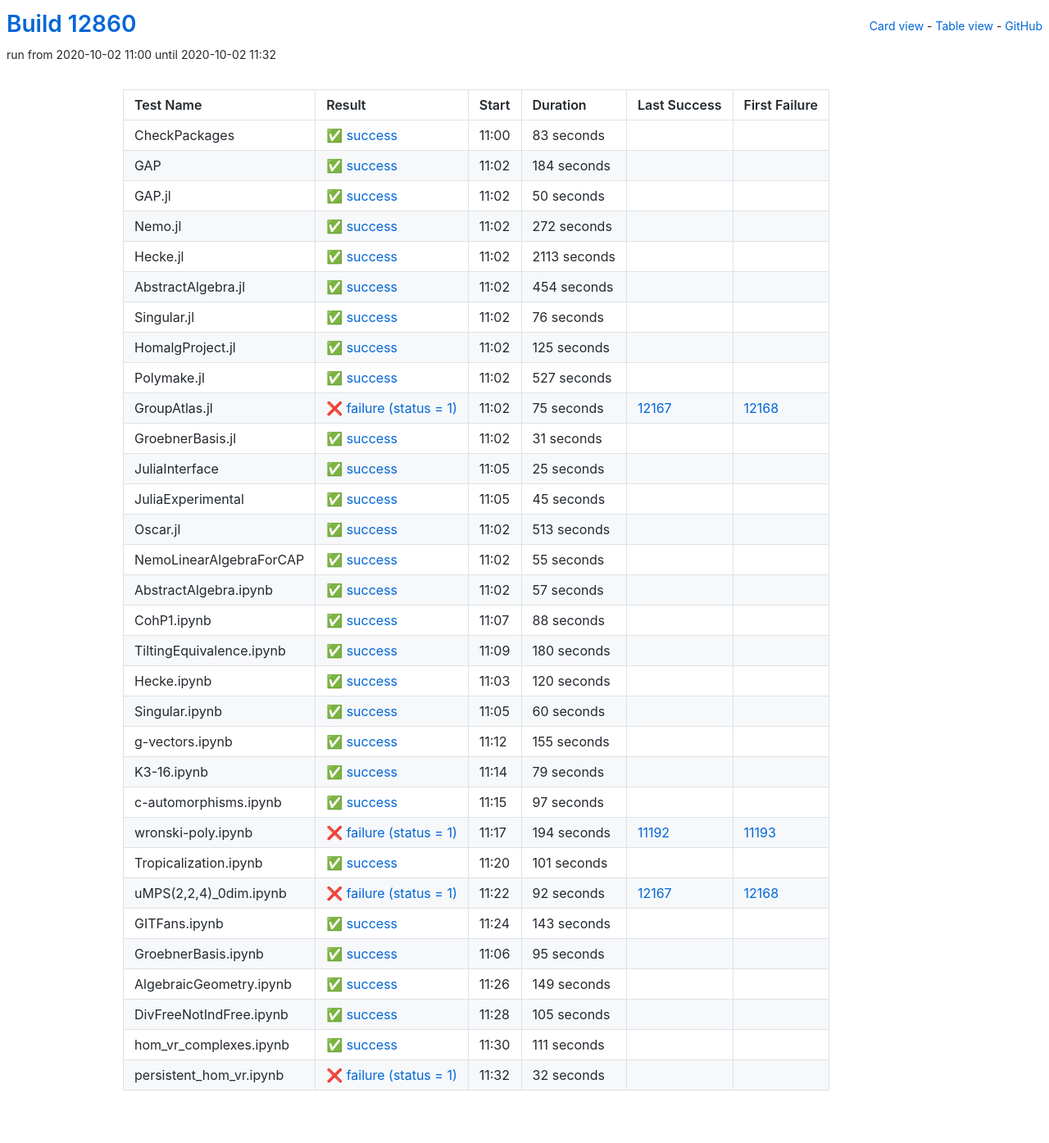
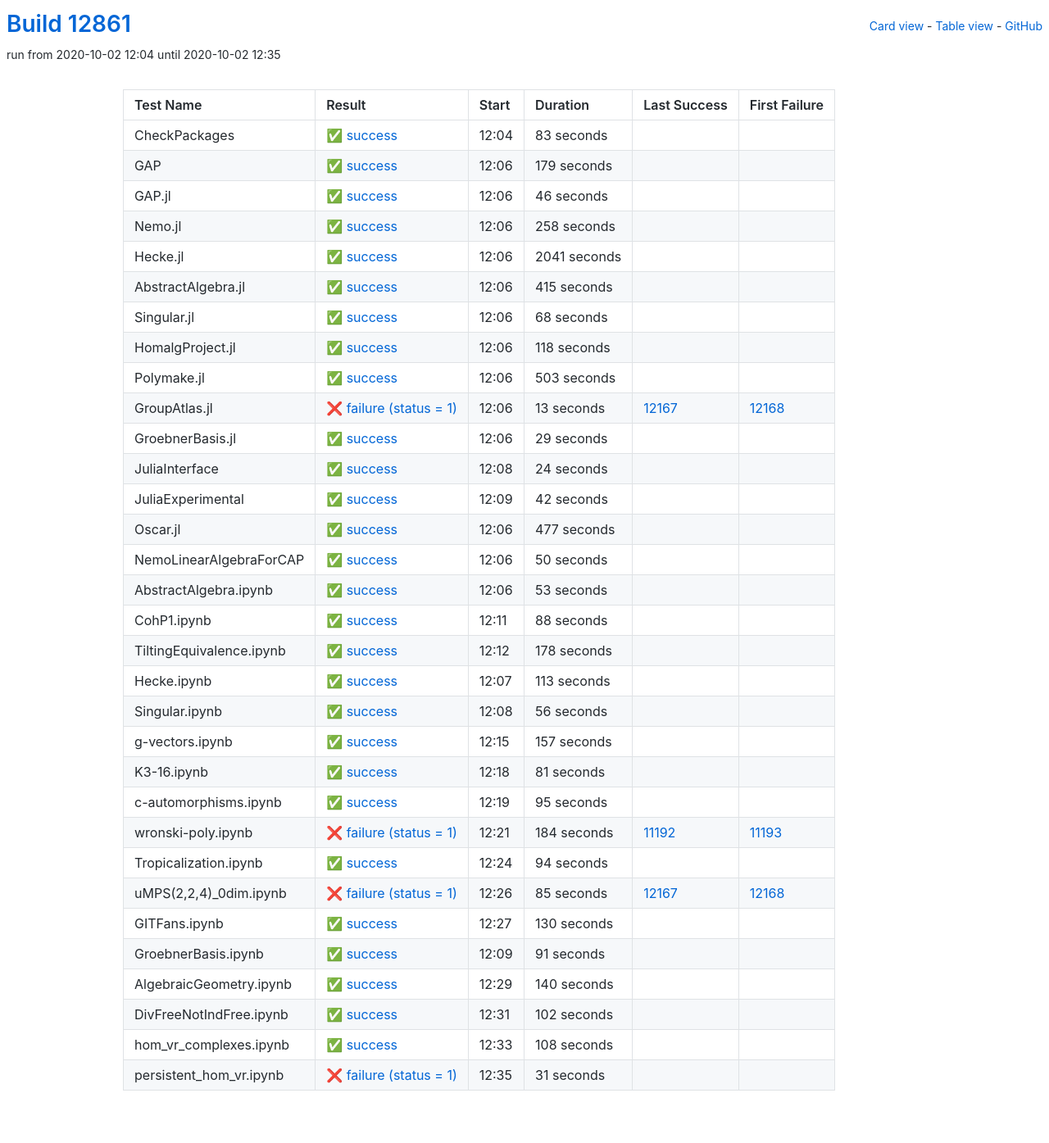
Before and after one commit to oscar-system/oscar-ci-status, a Jekyll site: the page built from table.html, in a window 1280 px wide. Shown: the whole page at 82% size. Built offline with Jekyll 4.4.1, drawn with Linux system fonts in a browser that asks for light colours.

Commit message:
Build #12861

```diff
--- a/_data/ci.yml
+++ b/_data/ci.yml
@@ -1,6 +1,6 @@
 ---
-build: 12860
-build_url: https://oscarci.mathematik.uni-kl.de/job/oscar/12860/
+build: 12861
+build_url: https://oscarci.mathematik.uni-kl.de/job/oscar/12861/
 job: oscar
 organization: oscar-system
 repo: oscar-ci-status
@@ -8,8 +8,8 @@
 tests:
 - name: CheckPackages
   id: checkpackages
-  log: https://oscarci.mathematik.uni-kl.de/job/oscar/12860/artifact/logs/build-12860/CheckPackages.log
-  start: 2020-10-02 11:00
+  log: https://oscarci.mathematik.uni-kl.de/job/oscar/12861/artifact/logs/build-12861/CheckPackages.log
+  start: 2020-10-02 12:04
   success: true
   exitcode: 0
   status: success
@@ -20,20 +20,164 @@
   first_failure_url:
 - name: GAP
   id: gap
-  log: https://oscarci.mathematik.uni-kl.de/job/oscar/12860/artifact/logs/build-12860/GAP.log
-  start: 2020-10-02 11:02
+  log: https://oscarci.mathematik.uni-kl.de/job/oscar/12861/artifact/logs/build-12861/GAP.log
+  start: 2020-10-02 12:06
   success: true
   exitcode: 0
   status: success
-  duration: 184
+  duration: 179
   last_success: false
   last_success_url:
   first_failure: false
   first_failure_url:
 - name: GAP.jl
   id: gap-jl
-  log: https://oscarci.mathematik.uni-kl.de/job/oscar/12860/artifact/logs/build-12860/GAP.jl.log
-  start: 2020-10-02 11:02
+  log: https://oscarci.mathematik.uni-kl.de/job/oscar/12861/artifact/logs/build-12861/GAP.jl.log
+  start: 2020-10-02 12:06
+  success: true
+  exitcode: 0
+  status: success
+  duration: 46
+  last_success: false
+  last_success_url:
+  first_failure: false
+  first_failure_url:
+- name: Nemo.jl
+  id: nemo-jl
+  log: https://oscarci.mathematik.uni-kl.de/job/oscar/12861/artifact/logs/build-12861/Nemo.jl.log
+  start: 2020-10-02 12:06
+  success: true
+  exitcode: 0
+  status: success
+  duration: 258
+  last_success: false
+  last_success_url:
+  first_failure: false
+  first_failure_url:
+- name: Hecke.jl
+  id: hecke-jl
+  log: https://oscarci.mathematik.uni-kl.de/job/oscar/12861/artifact/logs/build-12861/Hecke.jl.log
+  start: 2020-10-02 12:06
+  success: true
+  exitcode: 0
+  status: success
+  duration: 2041
+  last_success: false
+  last_success_url:
+  first_failure: false
+  first_failure_url:
+- name: AbstractAlgebra.jl
+  id: abstractalgebra-jl
+  log: https://oscarci.mathematik.uni-kl.de/job/oscar/12861/artifact/logs/build-12861/AbstractAlgebra.jl.log
+  start: 2020-10-02 12:06
+  success: true
+  exitcode: 0
+  status: success
+  duration: 415
+  last_success: false
+  last_success_url:
+  first_failure: false
+  first_failure_url:
+- name: Singular.jl
+  id: singular-jl
+  log: https://oscarci.mathematik.uni-kl.de/job/oscar/12861/artifact/logs/build-12861/Singular.jl.log
+  start: 2020-10-02 12:06
+  success: true
+  exitcode: 0
+  status: success
+  duration: 68
+  last_success: false
+  last_success_url:
+  first_failure: false
+  first_failure_url:
+- name: HomalgProject.jl
+  id: homalgproject-jl
+  log: https://oscarci.mathematik.uni-kl.de/job/oscar/12861/artifact/logs/build-12861/HomalgProject.jl.log
+  start: 2020-10-02 12:06
+  success: true
+  exitcode: 0
+  status: success
+  duration: 118
+  last_success: false
+  last_success_url:
+  first_failure: false
+  first_failure_url:
+- name: Polymake.jl
+  id: polymake-jl
+  log: https://oscarci.mathematik.uni-kl.de/job/oscar/12861/artifact/logs/build-12861/Polymake.jl.log
+  start: 2020-10-02 12:06
+  success: true
+  exitcode: 0
+  status: success
+  duration: 503
+  last_success: false
+  last_success_url:
+  first_failure: false
+  first_failure_url:
+- name: GroupAtlas.jl
+  id: groupatlas-jl
+  log: https://oscarci.mathematik.uni-kl.de/job/oscar/12861/artifact/logs/build-12861/GroupAtlas.jl.log
+  start: 2020-10-02 12:06
+  success: false
+  exitcode: 1
+  status: failure
+  duration: 13
+  last_success: 12167
+  last_success_url: https://oscarci.mathematik.uni-kl.de/job/oscar/12167/
+  first_failure: 12168
+  first_failure_url: https://oscarci.mathematik.uni-kl.de/job/oscar/12168/
+- name: GroebnerBasis.jl
+  id: groebnerbasis-jl
+  log: https://oscarci.mathematik.uni-kl.de/job/oscar/12861/artifact/logs/build-12861/GroebnerBasis.jl.log
+  start: 2020-10-02 12:06
+  success: true
+  exitcode: 0
+  status: success
+  duration: 29
+  last_success: false
+  last_success_url:
+  first_failure: false
+  first_failure_url:
+- name: JuliaInterface
+  id: juliainterface
+  log: https://oscarci.mathematik.uni-kl.de/job/oscar/12861/artifact/logs/build-12861/JuliaInterface.log
+  start: 2020-10-02 12:08
+  success: true
+  exitcode: 0
+  status: success
+  duration: 24
+  last_success: false
+  last_success_url:
+  first_failure: false
+  first_failure_url:
+- name: JuliaExperimental
+  id: juliaexperimental
+  log: https://oscarci.mathematik.uni-kl.de/job/oscar/12861/artifact/logs/build-12861/JuliaExperimental.log
+  start: 2020-10-02 12:09
+  success: true
+  exitcode: 0
+  status: success
+  duration: 42
+  last_success: false
+  last_success_url:
+  first_failure: false
+  first_failure_url:
+- name: Oscar.jl
+  id: oscar-jl
+  log: https://oscarci.mathematik.uni-kl.de/job/oscar/12861/artifact/logs/build-12861/Oscar.jl.log
+  start: 2020-10-02 12:06
+  success: true
+  exitcode: 0
+  status: success
+  duration: 477
+  last_success: false
+  last_success_url:
+  first_failure: false
+  first_failure_url:
+- name: NemoLinearAlgebraForCAP
+  id: nemolinearalgebraforcap
+  log: https://oscarci.mathematik.uni-kl.de/job/oscar/12861/artifact/logs/build-12861/NemoLinearAlgebraForCAP.log
+  start: 2020-10-02 12:06
   success: true
   exitcode: 0
   status: success
@@ -42,166 +186,22 @@
   last_success_url:
   first_failure: false
   first_failure_url:
-- name: Nemo.jl
-  id: nemo-jl
-  log: https://oscarci.mathematik.uni-kl.de/job/oscar/12860/artifact/logs/build-12860/Nemo.jl.log
-  start: 2020-10-02 11:02
+- name: AbstractAlgebra.ipynb
+  id: abstractalgebra-ipynb
+  log: https://oscarci.mathematik.uni-kl.de/job/oscar/12861/artifact/logs/build-12861/AbstractAlgebra.ipynb.log
+  start: 2020-10-02 12:06
   success: true
   exitcode: 0
   status: success
-  duration: 272
-  last_success: false
-  last_success_url:
-  first_failure: false
-  first_failure_url:
-- name: Hecke.jl
-  id: hecke-jl
-  log: https://oscarci.mathematik.uni-kl.de/job/oscar/12860/artifact/logs/build-12860/Hecke.jl.log
-  start: 2020-10-02 11:02
-  success: true
-  exitcode: 0
-  status: success
-  duration: 2113
-  last_success: false
-  last_success_url:
-  first_failure: false
-  first_failure_url:
-- name: AbstractAlgebra.jl
-  id: abstractalgebra-jl
-  log: https://oscarci.mathematik.uni-kl.de/job/oscar/12860/artifact/logs/build-12860/AbstractAlgebra.jl.log
-  start: 2020-10-02 11:02
-  success: true
-  exitcode: 0
-  status: success
-  duration: 454
-  last_success: false
-  last_success_url:
-  first_failure: false
-  first_failure_url:
-- name: Singular.jl
-  id: singular-jl
-  log: https://oscarci.mathematik.uni-kl.de/job/oscar/12860/artifact/logs/build-12860/Singular.jl.log
-  start: 2020-10-02 11:02
-  success: true
-  exitcode: 0
-  status: success
-  duration: 76
-  last_success: false
-  last_success_url:
-  first_failure: false
-  first_failure_url:
-- name: HomalgProject.jl
-  id: homalgproject-jl
-  log: https://oscarci.mathematik.uni-kl.de/job/oscar/12860/artifact/logs/build-12860/HomalgProject.jl.log
-  start: 2020-10-02 11:02
-  success: true
-  exitcode: 0
-  status: success
-  duration: 125
-  last_success: false
-  last_success_url:
-  first_failure: false
-  first_failure_url:
-- name: Polymake.jl
-  id: polymake-jl
-  log: https://oscarci.mathematik.uni-kl.de/job/oscar/12860/artifact/logs/build-12860/Polymake.jl.log
-  start: 2020-10-02 11:02
-  success: true
-  exitcode: 0
-  status: success
-  duration: 527
-  last_success: false
-  last_success_url:
-  first_failure: false
-  first_failure_url:
-- name: GroupAtlas.jl
-  id: groupatlas-jl
-  log: https://oscarci.mathematik.uni-kl.de/job/oscar/12860/artifact/logs/build-12860/GroupAtlas.jl.log
-  start: 2020-10-02 11:02
-  success: false
-  exitcode: 1
-  status: failure
-  duration: 75
-  last_success: 12167
-  last_success_url: https://oscarci.mathematik.uni-kl.de/job/oscar/12167/
-  first_failure: 12168
-  first_failure_url: https://oscarci.mathematik.uni-kl.de/job/oscar/12168/
-- name: GroebnerBasis.jl
-  id: groebnerbasis-jl
-  log: https://oscarci.mathematik.uni-kl.de/job/oscar/12860/artifact/logs/build-12860/GroebnerBasis.jl.log
-  start: 2020-10-02 11:02
-  success: true
-  exitcode: 0
-  status: success
-  duration: 31
-  last_success: false
-  last_success_url:
-  first_failure: false
-  first_failure_url:
-- name: JuliaInterface
-  id: juliainterface
-  log: https://oscarci.mathematik.uni-kl.de/job/oscar/12860/artifact/logs/build-12860/JuliaInterface.log
-  start: 2020-10-02 11:05
-  success: true
-  exitcode: 0
-  status: success
-  duration: 25
-  last_success: false
-  last_success_url:
-  first_failure: false
-  first_failure_url:
-- name: JuliaExperimental
-  id: juliaexperimental
-  log: https://oscarci.mathematik.uni-kl.de/job/oscar/12860/artifact/logs/build-12860/JuliaExperimental.log
-  start: 2020-10-02 11:05
-  success: true
-  exitcode: 0
-  status: success
-  duration: 45
-  last_success: false
-  last_success_url:
-  first_failure: false
-  first_failure_url:
-- name: Oscar.jl
-  id: oscar-jl
-  log: https://oscarci.mathematik.uni-kl.de/job/oscar/12860/artifact/logs/build-12860/Oscar.jl.log
-  start: 2020-10-02 11:02
-  success: true
-  exitcode: 0
-  status: success
-  duration: 513
-  last_success: false
-  last_success_url:
-  first_failure: false
-  first_failure_url:
-- name: NemoLinearAlgebraForCAP
-  id: nemolinearalgebraforcap
-  log: https://oscarci.mathematik.uni-kl.de/job/oscar/12860/artifact/logs/build-12860/NemoLinearAlgebraForCAP.log
-  start: 2020-10-02 11:02
-  success: true
-  exitcode: 0
-  status: success
-  duration: 55
-  last_success: false
-  last_success_url:
-  first_failure: false
-  first_failure_url:
-- name: AbstractAlgebra.ipynb
-  id: abstractalgebra-ipynb
-  log: https://oscarci.mathematik.uni-kl.de/job/oscar/12860/artifact/logs/build-12860/AbstractAlgebra.ipynb.log
-  start: 2020-10-02 11:02
-  success: true
-  exitcode: 0
-  status: success
-  duration: 57
+  duration: 53
   last_success: false
   last_success_url:
   first_failure: false
   first_failure_url:
 - name: CohP1.ipynb
   id: cohp1-ipynb
-  log: https://oscarci.mathematik.uni-kl.de/job/oscar/12860/artifact/logs/build-12860/CohP1.ipynb.log
-  start: 2020-10-02 11:07
+  log: https://oscarci.mathematik.uni-kl.de/job/oscar/12861/artifact/logs/build-12861/CohP1.ipynb.log
+  start: 2020-10-02 12:11
   success: true
   exitcode: 0
   status: success
@@ -212,128 +212,68 @@
   first_failure_url:
 - name: TiltingEquivalence.ipynb
   id: tiltingequivalence-ipynb
-  log: https://oscarci.mathematik.uni-kl.de/job/oscar/12860/artifact/logs/build-12860/TiltingEquivalence.ipynb.log
-  start: 2020-10-02 11:09
+  log: https://oscarci.mathematik.uni-kl.de/job/oscar/12861/artifact/logs/build-12861/TiltingEquivalence.ipynb.log
+  start: 2020-10-02 12:12
   success: true
   exitcode: 0
   status: success
-  duration: 180
+  duration: 178
   last_success: false
   last_success_url:
   first_failure: false
   first_failure_url:
 - name: Hecke.ipynb
   id: hecke-ipynb
-  log: https://oscarci.mathematik.uni-kl.de/job/oscar/12860/artifact/logs/build-12860/Hecke.ipynb.log
-  start: 2020-10-02 11:03
+  log: https://oscarci.mathematik.uni-kl.de/job/oscar/12861/artifact/logs/build-12861/Hecke.ipynb.log
+  start: 2020-10-02 12:07
   success: true
   exitcode: 0
   status: success
-  duration: 120
+  duration: 113
   last_success: false
   last_success_url:
   first_failure: false
   first_failure_url:
 - name: Singular.ipynb
   id: singular-ipynb
-  log: https://oscarci.mathematik.uni-kl.de/job/oscar/12860/artifact/logs/build-12860/Singular.ipynb.log
-  start: 2020-10-02 11:05
+  log: https://oscarci.mathematik.uni-kl.de/job/oscar/12861/artifact/logs/build-12861/Singular.ipynb.log
+  start: 2020-10-02 12:08
   success: true
   exitcode: 0
   status: success
-  duration: 60
+  duration: 56
   last_success: false
   last_success_url:
   first_failure: false
   first_failure_url:
 - name: g-vectors.ipynb
   id: g-vectors-ipynb
-  log: https://oscarci.mathematik.uni-kl.de/job/oscar/12860/artifact/logs/build-12860/g-vectors.ipynb.log
-  start: 2020-10-02 11:12
+  log: https://oscarci.mathematik.uni-kl.de/job/oscar/12861/artifact/logs/build-12861/g-vectors.ipynb.log
+  start: 2020-10-02 12:15
   success: true
   exitcode: 0
   status: success
-  duration: 155
+  duration: 157
   last_success: false
   last_success_url:
   first_failure: false
   first_failure_url:
 - name: K3-16.ipynb
   id: k3-16-ipynb
-  log: https://oscarci.mathematik.uni-kl.de/job/oscar/12860/artifact/logs/build-12860/K3-16.ipynb.log
-  start: 2020-10-02 11:14
+  log: https://oscarci.mathematik.uni-kl.de/job/oscar/12861/artifact/logs/build-12861/K3-16.ipynb.log
+  start: 2020-10-02 12:18
   success: true
   exitcode: 0
   status: success
-  duration: 79
+  duration: 81
   last_success: false
   last_success_url:
   first_failure: false
   first_failure_url:
 - name: c-automorphisms.ipynb
   id: c-automorphisms-ipynb
-  log: https://oscarci.mathematik.uni-kl.de/job/oscar/12860/artifact/logs/build-12860/c-automorphisms.ipynb.log
-  start: 2020-10-02 11:15
-  success: true
-  exitcode: 0
-  status: success
-  duration: 97
-  last_success: false
-  last_success_url:
-  first_failure: false
-  first_failure_url:
-- name: wronski-poly.ipynb
-  id: wronski-poly-ipynb
-  log: https://oscarci.mathematik.uni-kl.de/job/oscar/12860/artifact/logs/build-12860/wronski-poly.ipynb.log
-  start: 2020-10-02 11:17
-  success: false
-  exitcode: 1
-  status: failure
-  duration: 194
-  last_success: 11192
-  last_success_url: https://oscarci.mathematik.uni-kl.de/job/oscar/11192/
-  first_failure: 11193
-  first_failure_url: https://oscarci.mathematik.uni-kl.de/job/oscar/11193/
-- name: Tropicalization.ipynb
-  id: tropicalization-ipynb
-  log: https://oscarci.mathematik.uni-kl.de/job/oscar/12860/artifact/logs/build-12860/Tropicalization.ipynb.log
-  start: 2020-10-02 11:20
-  success: true
-  exitcode: 0
-  status: success
-  duration: 101
-  last_success: false
-  last_success_url:
-  first_failure: false
-  first_failure_url:
-- name: uMPS(2,2,4)_0dim.ipynb
-  id: umps-2-2-4-0dim-ipynb
-  log: https://oscarci.mathematik.uni-kl.de/job/oscar/12860/artifact/logs/build-12860/uMPS-2-2-4-_0dim.ipynb.log
-  start: 2020-10-02 11:22
-  success: false
-  exitcode: 1
-  status: failure
-  duration: 92
-  last_success: 12167
-  last_success_url: https://oscarci.mathematik.uni-kl.de/job/oscar/12167/
-  first_failure: 12168
-  first_failure_url: https://oscarci.mathematik.uni-kl.de/job/oscar/12168/
-- name: GITFans.ipynb
-  id: gitfans-ipynb
-  log: https://oscarci.mathematik.uni-kl.de/job/oscar/12860/artifact/logs/build-12860/GITFans.ipynb.log
-  start: 2020-10-02 11:24
-  success: true
-  exitcode: 0
-  status: success
-  duration: 143
-  last_success: false
-  last_success_url:
-  first_failure: false
-  first_failure_url:
-- name: GroebnerBasis.ipynb
-  id: groebnerbasis-ipynb
-  log: https://oscarci.mathematik.uni-kl.de/job/oscar/12860/artifact/logs/build-12860/GroebnerBasis.ipynb.log
-  start: 2020-10-02 11:06
+  log: https://oscarci.mathematik.uni-kl.de/job/oscar/12861/artifact/logs/build-12861/c-automorphisms.ipynb.log
+  start: 2020-10-02 12:19
   success: true
   exitcode: 0
   status: success
@@ -342,50 +282,110 @@
   last_success_url:
   first_failure: false
   first_failure_url:
-- name: AlgebraicGeometry.ipynb
-  id: algebraicgeometry-ipynb
-  log: https://oscarci.mathematik.uni-kl.de/job/oscar/12860/artifact/logs/build-12860/AlgebraicGeometry.ipynb.log
-  start: 2020-10-02 11:26
+- name: wronski-poly.ipynb
+  id: wronski-poly-ipynb
+  log: https://oscarci.mathematik.uni-kl.de/job/oscar/12861/artifact/logs/build-12861/wronski-poly.ipynb.log
+  start: 2020-10-02 12:21
+  success: false
+  exitcode: 1
+  status: failure
+  duration: 184
+  last_success: 11192
+  last_success_url: https://oscarci.mathematik.uni-kl.de/job/oscar/11192/
+  first_failure: 11193
+  first_failure_url: https://oscarci.mathematik.uni-kl.de/job/oscar/11193/
+- name: Tropicalization.ipynb
+  id: tropicalization-ipynb
+  log: https://oscarci.mathematik.uni-kl.de/job/oscar/12861/artifact/logs/build-12861/Tropicalization.ipynb.log
+  start: 2020-10-02 12:24
   success: true
   exitcode: 0
   status: success
-  duration: 149
+  duration: 94
+  last_success: false
+  last_success_url:
+  first_failure: false
+  first_failure_url:
+- name: uMPS(2,2,4)_0dim.ipynb
+  id: umps-2-2-4-0dim-ipynb
+  log: https://oscarci.mathematik.uni-kl.de/job/oscar/12861/artifact/logs/build-12861/uMPS-2-2-4-_0dim.ipynb.log
+  start: 2020-10-02 12:26
+  success: false
+  exitcode: 1
+  status: failure
+  duration: 85
+  last_success: 12167
+  last_success_url: https://oscarci.mathematik.uni-kl.de/job/oscar/12167/
+  first_failure: 12168
+  first_failure_url: https://oscarci.mathematik.uni-kl.de/job/oscar/12168/
+- name: GITFans.ipynb
+  id: gitfans-ipynb
+  log: https://oscarci.mathematik.uni-kl.de/job/oscar/12861/artifact/logs/build-12861/GITFans.ipynb.log
+  start: 2020-10-02 12:27
+  success: true
+  exitcode: 0
+  status: success
+  duration: 130
+  last_success: false
+  last_success_url:
+  first_failure: false
+  first_failure_url:
+- name: GroebnerBasis.ipynb
+  id: groebnerbasis-ipynb
+  log: https://oscarci.mathematik.uni-kl.de/job/oscar/12861/artifact/logs/build-12861/GroebnerBasis.ipynb.log
+  start: 2020-10-02 12:09
+  success: true
+  exitcode: 0
+  status: success
+  duration: 91
+  last_success: false
+  last_success_url:
+  first_failure: false
+  first_failure_url:
+- name: AlgebraicGeometry.ipynb
+  id: algebraicgeometry-ipynb
+  log: https://oscarci.mathematik.uni-kl.de/job/oscar/12861/artifact/logs/build-12861/AlgebraicGeometry.ipynb.log
+  start: 2020-10-02 12:29
+  success: true
+  exitcode: 0
+  status: success
+  duration: 140
   last_success: false
   last_success_url:
   first_failure: false
   first_failure_url:
 - name: DivFreeNotIndFree.ipynb
   id: divfreenotindfree-ipynb
-  log: https://oscarci.mathematik.uni-kl.de/job/oscar/12860/artifact/logs/build-12860/DivFreeNotIndFree.ipynb.log
-  start: 2020-10-02 11:28
+  log: https://oscarci.mathematik.uni-kl.de/job/oscar/12861/artifact/logs/build-12861/DivFreeNotIndFree.ipynb.log
+  start: 2020-10-02 12:31
   success: true
   exitcode: 0
   status: success
-  duration: 105
+  duration: 102
   last_success: false
   last_success_url:
   first_failure: false
   first_failure_url:
 - name: hom_vr_complexes.ipynb
   id: hom-vr-complexes-ipynb
-  log: https://oscarci.mathematik.uni-kl.de/job/oscar/12860/artifact/logs/build-12860/hom_vr_complexes.ipynb.log
-  start: 2020-10-02 11:30
+  log: https://oscarci.mathematik.uni-kl.de/job/oscar/12861/artifact/logs/build-12861/hom_vr_complexes.ipynb.log
+  start: 2020-10-02 12:33
   success: true
   exitcode: 0
   status: success
-  duration: 111
+  duration: 108
   last_success: false
   last_success_url:
   first_failure: false
   first_failure_url:
 - name: persistent_hom_vr.ipynb
   id: persistent-hom-vr-ipynb
-  log: https://oscarci.mathematik.uni-kl.de/job/oscar/12860/artifact/logs/build-12860/persistent_hom_vr.ipynb.log
-  start: 2020-10-02 11:32
+  log: https://oscarci.mathematik.uni-kl.de/job/oscar/12861/artifact/logs/build-12861/persistent_hom_vr.ipynb.log
+  start: 2020-10-02 12:35
   success: false
   exitcode: 1
   status: failure
-  duration: 32
+  duration: 31
   last_success: false
   last_success_url:
   first_failure: false
```
Also changed, not shown: README.md.
